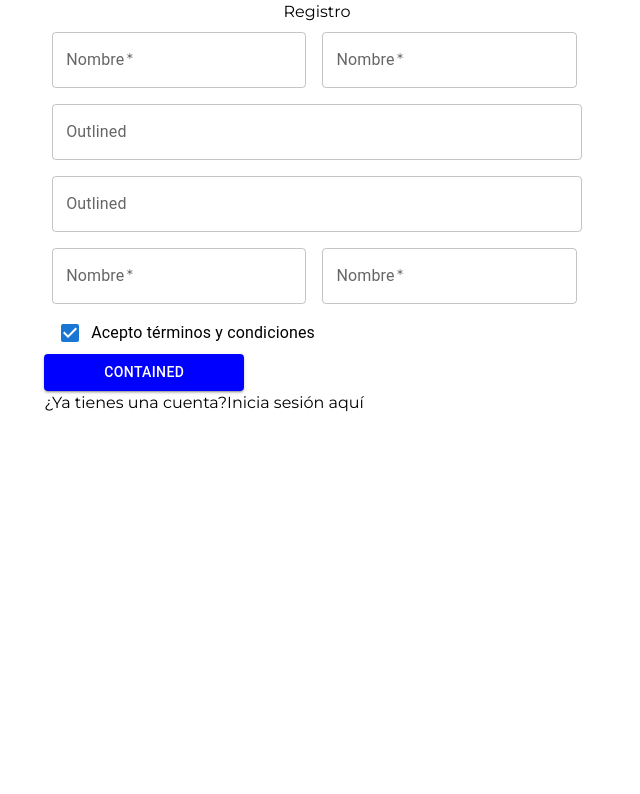
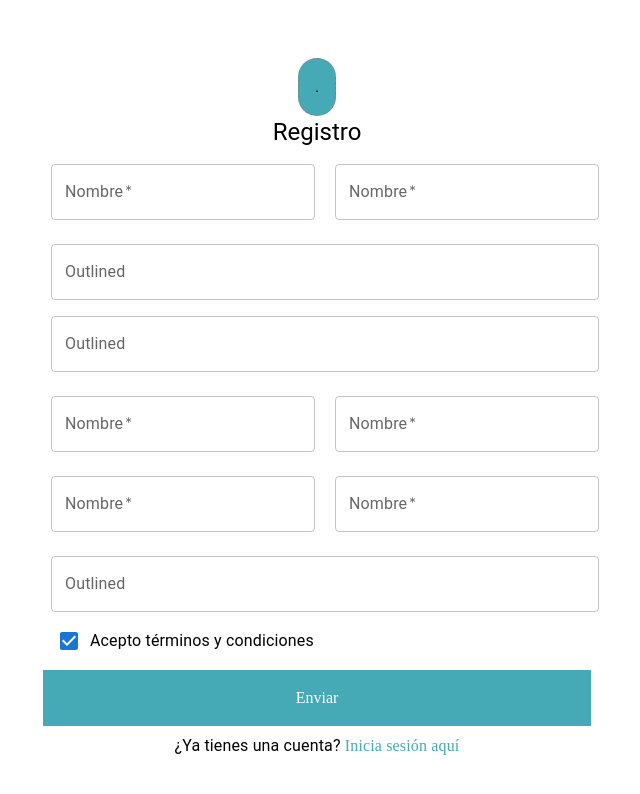
Before and after one commit to octocodevs/jointure-frontend, a Next.js app: page /admin/register in a window 1280 px wide. Shown: the top 794 px of the page, without its empty margins (323-963 px from the left). Built offline with nearby package versions, Linux system fonts and the light colour scheme.

Commit message:
RegisterForm modified

```diff
--- a/src/app/admin/register/page.jsx
+++ b/src/app/admin/register/page.jsx
@@ -1,9 +1,10 @@
-import RegisterForm from "@/componentes/RegisterForm/RegisterForm"
+import RegisterForm from "@/componentes/RegisterForm/RegisterForm";
+
 
 export default function RegisterPage (){
   return (
     <>
-      <div>
+      <div className="flex justify-center items-center h-screen">
         <RegisterForm />
       </div>
 
--- a/src/app/globals.css
+++ b/src/app/globals.css
@@ -1,6 +1,7 @@
 @tailwind base;
 @tailwind components;
 @tailwind utilities;
+
 @import url('https://fonts.googleapis.com/css2?family=Montserrat:ital,wght@0,100..900;1,100..900&display=swap');
 
 * {
--- a/src/app/layout.js
+++ b/src/app/layout.js
@@ -1,5 +1,5 @@
 import { Montserrat } from "next/font/google";
-import "./globals.css";
+import "../app/globals.css";
 
 const montserrat = Montserrat({ subsets: ["latin"] });
 
--- a/src/app/page.js
+++ b/src/app/page.js
@@ -3,7 +3,7 @@ import Image from "next/image";
 export default function Home() {
   return (
     <main className="flex min-h-screen flex-col items-center justify-between p-24">
-      <h1 className="font-montserrat font-bold">Hola-Probando fuente</h1>
+      <h1 className="font-montserrat font-bold text-red-600">Hola-Probando fuente</h1>
     </main>
   );
 }
--- a/src/componentes/Mui/Buttons/LargeButton.jsx
+++ b/src/componentes/Mui/Buttons/LargeButton.jsx
@@ -1,21 +1,9 @@
-import Stack from '@mui/material/Stack';
-import Button from '@mui/material/Button';
+import React from 'react'
 
-export default function LargeButton() {
+const LargeButton = () => {
   return (
-    <Stack spacing={2} direction="row">
-      <Button
-        variant="contained"
-        sx={{
-          width: '200px',
-          bgcolor: 'blue',
-          '&:hover': {
-            bgcolor: 'darkblue',
-          }
-        }}
-      >
-        Contained
-      </Button>
-    </Stack>
-  );
+    <button className='bg-[#46A9B6] w-full py-4 text-white text-center font-montserrat'>Enviar</button>
+  )
 }
+
+export default LargeButton
--- a/src/componentes/Mui/inputs/LargeInput.jsx
+++ b/src/componentes/Mui/inputs/LargeInput.jsx
@@ -7,7 +7,7 @@ export default function LargeInput() {
     <Box
       component="form"
       sx={{
-        '& .MuiTextField-root': { m: 1, width: '50ch' },
+        '& .MuiTextField-root': { m: 1, width: '100%' },
       }}
       noValidate
       autoComplete="off"
--- a/src/componentes/Mui/inputs/SmallInput.jsx
+++ b/src/componentes/Mui/inputs/SmallInput.jsx
@@ -6,7 +6,7 @@ export default function SmallInput() {
     <Box
       component="form"
       sx={{
-        '& .MuiTextField-root': { m: 1, width: '24ch' },
+        '& .MuiTextField-root': { m: 1, width: '100%' },
       }}
       noValidate
       autoComplete="off"
--- /dev/null
+++ b/src/componentes/Mui/shapes/LockerShape.jsx
@@ -0,0 +1,18 @@
+
+import Box from '@mui/material/Box';
+
+export default function BoxBasic() {
+  return (
+    <Box
+      component="section"
+      sx={{
+        padding: 2,
+        border: '1px dashed grey',
+        backgroundColor: '#46A9B6',
+        borderRadius: 50, // Valor arbitrario para redondear las esquinas
+      }}
+    >
+      .
+    </Box>
+  );
+}
--- a/src/componentes/RegisterForm/RegisterForm.jsx
+++ b/src/componentes/RegisterForm/RegisterForm.jsx
@@ -1,39 +1,49 @@
 import LargeInput from "@/componentes/Mui/inputs/LargeInput";
 import SmallInput from "../Mui/inputs/SmallInput";
 import CheckboxLabels from "../Mui/inputs/Checkbox";
-import LargeButton from "../Mui/Buttons/LargeButton";
+import LargeButton from '../Mui/Buttons/LargeButton';
+import FormControl from '@mui/material/FormControl';
+import Box from '@mui/material/Box';
+import Typography from '@mui/material/Typography';
+import BoxBasic from "../Mui/shapes/LockerShape";
 
-export default function RegisterForm (){
+
+
+export default function RegisterForm() {
   return (
-      <>
-        <div className="flex justify-center items-center flex-col">
-
-            <h3>Registro</h3>
-        <form>
-            <div className="flex flex-row">
+    <Box
+      className="flex justify-center items-center flex-col mt-4"
+    >
+      <BoxBasic />
+      <Typography className="font-montserrat font-bold" variant="h5">Registro</Typography>
+      <FormControl>
+        <Box className="flex flex-row mt-2 justify justify-between gap-5">
           <SmallInput />
           <SmallInput />
-            </div>
-            <div>
+        </Box>
+        <Box className="mt-2">
           <LargeInput />
           <LargeInput />
-            </div>
-            <div className="flex flex-row">
+        </Box>
+        <Box className="flex flex-row mt-2 gap-5">
           <SmallInput />
           <SmallInput />
-            </div>
-            <div className="ml-2">
+        </Box>
+        <Box className="flex flex-row mt-2 gap-5">
+          <SmallInput />
+          <SmallInput />
+        </Box>
+        <Box className="mt-2"> {/* Contenedor del checkbox */}
+          <LargeInput />
           <CheckboxLabels />
-            </div>
-
+        </Box>
+        <Box className="mt-2"> {/* Contenedor del botón */}
          <LargeButton />
-
-            <div className="flex justify-center items-center">
-                <p>¿Ya tienes una cuenta?<span>Inicia sesión aquí</span></p>
-            </div>
-        </form>
-        </div>
-
-      </>
-    )
+        </Box>
+      </FormControl>
+      <Box className="mt-2"> {/* Contenedor del texto de inicio de sesión */}
+        <Typography className="mt-2 font-montserrat" variant="body1">¿Ya tienes una cuenta? <span className="text-[#46A9B6] font-montserrat">Inicia sesión aquí</span> </Typography>
+      </Box>
+    </Box>
+  );
 }
--- /dev/null
+++ b/src/componentes/RegisterForm/RegisterUserForm.jsx
@@ -0,0 +1,11 @@
+import React from 'react'
+
+const RegisterUserForm = () => {
+  return (
+    <div>
+        <h1 className=' text-red-600'>probando componente</h1>
+    </div>
+  )
+}
+
+export default RegisterUserForm
--- a/tailwind.config.js
+++ b/tailwind.config.js
@@ -1,12 +1,18 @@
 /** @type {import('tailwindcss').Config} */
 module.exports = {
   content: [
-    "./src/pages/**/*.{js,ts,jsx,tsx,mdx}",
-    "./src/components/**/*.{js,ts,jsx,tsx,mdx}",
-    "./src/app/**/*.{js,ts,jsx,tsx,mdx}",
+    "./app/**/*.{js,ts,jsx,tsx,mdx}",
+    "./pages/**/*.{js,ts,jsx,tsx,mdx}",
+    "./components/**/*.{js,ts,jsx,tsx,mdx}",
+
+    // Or if using `src` directory:
+    "./src/**/*.{js,ts,jsx,tsx,mdx}",
   ],
   theme: {
     extend: {
+      fontFamily: {
+        montserrat: ['__Montserrat_b1da2a']
+        },
       backgroundImage: {
         "gradient-radial": "radial-gradient(var(--tw-gradient-stops))",
         "gradient-conic":
```
Lines whose indentation alone changed are shown as unchanged.
